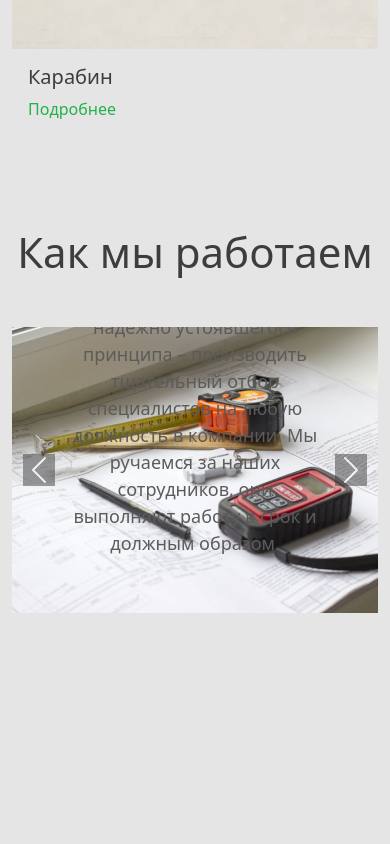
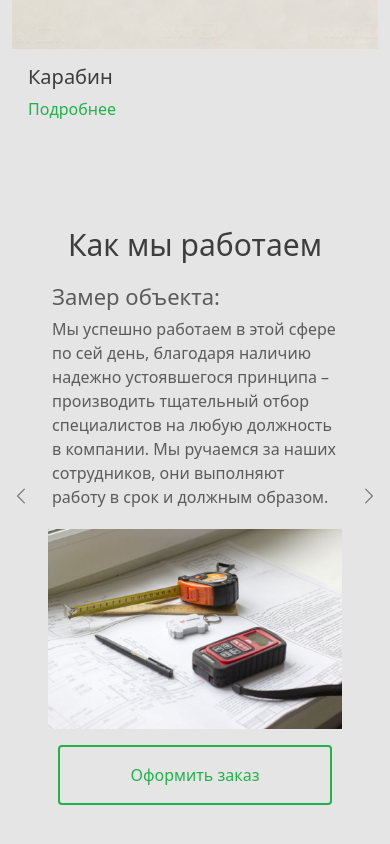
Before and after one commit to RafoBunyatyan/Soft-Windows__Figma, a React (Create React App) app: page / in a window 390 px wide. Shown: the part 8224-9068 px from the top of the page. Before the commit the page ends 8987 px from the top, so only its background shows below. Built offline with nearby package versions, Linux system fonts and the light colour scheme.

Commit message:
add responsive we_working

```diff
--- a/src/components/WeWorking/We_Working.css
+++ b/src/components/WeWorking/We_Working.css
@@ -1,21 +1,78 @@
+.carousel-indicators {
+  display: none !important;
+}
+.carousel-caption {
+  text-align: start !important;
+  position: static !important;
+}
+
+.carousel-control-next,
+.carousel-control-prev {
+  width: 5% !important;
+}
+
 .We_Working_button:focus {
   color: #fff !important;
   background-color: #21b24a !important;
 }
 
-.carousel-indicators {
-  display: none !important;
+@media (max-width: 1150px) {
+  .We_Working_Item {
+    margin: auto 40px !important;
+  }
+  .We_Working_Caption {
+    margin: 30px 15px !important;
+  }
 }
 
-.carousel-control-next-icon,
-.carousel-control-prev-icon {
-  background-color: #414141 !important;
+@media (max-width: 1000px) {
+  .We_Working_text {
+    font-size: 1rem !important;
+  }
+  .We_Working_setTitle {
+    font-size: 22px !important;
+  }
 }
 
-/* .Materials_title {
-  font-size: 34px !important;
+@media (max-width: 800px) {
+  .We_Working_title {
+    font-size: 34px !important;
+    margin-bottom: 0rem !important;
+  }
+  .We_Working_img {
+    max-width: 350px !important;
+  }
+  .We_Working_block_button {
+    margin-top: 1rem !important;
+  }
+  .We_Working_Caption {
+    margin: 1rem 1rem 1rem 0rem !important;
+  }
+  .We_Working_text {
+    margin: 0 !important;
+  }
 }
-.Materials_title {
-  font-size: 30px !important;
-  margin-bottom: 20px !important;
-} */
+
+@media (max-width: 700px) {
+  .We_Working_title {
+    font-size: 30px !important;
+  }
+  .We_Working_container {
+    margin: 0px auto 90px !important;
+  }
+  .We_Working_Item {
+    flex-direction: column-reverse !important;
+  }
+  .We_Working_button {
+    padding: 16px 70px !important;
+  }
+  .We_Working_Caption {
+    margin: 0rem !important;
+  }
+}
+
+@media (max-width: 450px) {
+  .We_Working_img {
+    max-height: 200px !important;
+  }
+}
--- a/src/components/WeWorking/We_Working.js
+++ b/src/components/WeWorking/We_Working.js
@@ -1,44 +1,54 @@
 import React from "react";
 import './We_Working.css';
-import { Col, Container, Row, Button, Carousel, Image } from "react-bootstrap";
+import { Col, Container, Row, Button, Carousel, Image, } from "react-bootstrap";
 import Unsplash from '../../assets/images/unsplash.png';
 
 function We_Working() {
 	return (
 		<>
 			<Container fluid className='We_Working_container' style={{ maxWidth: '1600px', margin: '0px auto 150px', }}>
-				<Row className='We_Working_about' style={{}}>
+				<Row>
 					<h2 className='We_Working_title' style={{ fontSize: '42px', textAlign: 'center', marginBottom: '50px', }}>Как мы работаем</h2>
 					<Col className='We_Working_block' style={{}}>
-						{/* <Col className='We_Working_block_' style={{}}>
-
-						</Col> fade */}
-						<Carousel style={{}}>
+						{/* <Col className='We_Working_block_' style={{}}></Col>  */}
+						<Carousel variant="dark">
 							<Carousel.Item>
-								<Image src={Unsplash} alt="Unsplash!" className="We_Working_img" style={{ maxWidth: '420px', }} />
-								<Carousel.Caption style={{ color: '#5B5B5B', maxWidth: '600px', }}>
-									<h3 className='We_Working_setTitle' style={{ fontSize: '24px', }}>Замер объекта:</h3>
-									<p className='We_Working_text' style={{ fontSize: '18px', maxwidth: '645px', }}>Мы успешно работаем в этой сфере по сей день, благодаря наличию надежно устоявшегося принципа – производить тщательный отбор специалистов на любую должность в компании. Мы ручаемся за наших сотрудников, они выполняют работу в срок и должным образом.</p>
-								</Carousel.Caption>
+								<Col className='We_Working_Item' style={{ display: 'flex', flexDirection: 'row-reverse', margin: 'auto 80px', alignItems: 'center', }}>
+									<Image src={Unsplash} alt="Unsplash!" className="We_Working_img" />
+									<Carousel.Caption style={{ color: '#5B5B5B', }}>
+										<Col className='We_Working_Caption ' style={{ margin: '65px 30px 60px 60px', }}>
+											<h3 className='We_Working_setTitle' style={{ fontSize: '24px', }}>Замер объекта:</h3>
+											<p className='We_Working_text' style={{ fontSize: '18px', }}>Мы успешно работаем в этой сфере по сей день, благодаря наличию надежно устоявшегося принципа – производить тщательный отбор специалистов на любую должность в компании. Мы ручаемся за наших сотрудников, они выполняют работу в срок и должным образом.</p>
+										</Col>
+									</Carousel.Caption>
+								</Col>
 							</Carousel.Item>
 							{/* <Carousel.Item>
-								<Image src={Unsplash} alt="Unsplash!" className="We_Working_img" style={{ maxWidth: '420px', }} />
-								<Carousel.Caption style={{ color: '#5B5B5B', }}>
-									<h3 className='We_Working_setTitle' style={{ fontSize: '24px', }}>Замер объекта:</h3>
-									<p className='We_Working_text' style={{ fontSize: '18px', maxwidth: '645px', }}>Мы успешно работаем в этой сфере по сей день, благодаря наличию надежно устоявшегося принципа – производить тщательный отбор специалистов на любую должность в компании. Мы ручаемся за наших сотрудников, они выполняют работу в срок и должным образом.</p>
+								<Col  className='We_Working_Item' style={{ display: 'flex', flexDirection: 'row-reverse', margin: 'auto 80px', alignItems: 'center', }}>
+									<Image src={Unsplash} alt="Unsplash!" className="We_Working_img" />
+								<Carousel.Caption style={{ color: '#5B5B5B', width: '50%', }}>
+									<Col className='We_Working_Caption' style={{  margin: '35px 0px 35px 60px', }}>
+										<h3 className='We_Working_setTitle' style={{ fontSize: '24px', }}>Замер объекта:</h3>
+										<p className='We_Working_text' style={{ fontSize: '18px', }}>Мы успешно работаем в этой сфере по сей день, благодаря наличию надежно устоявшегося принципа – производить тщательный отбор специалистов на любую должность в компании. Мы ручаемся за наших сотрудников, они выполняют работу в срок и должным образом.</p>
+									</Col>
 								</Carousel.Caption>
+									</Col>
 							</Carousel.Item>
 							<Carousel.Item>
-								<Image src={Unsplash} alt="Unsplash!" className="We_Working_img" style={{ maxWidth: '420px', }} />
-								<Carousel.Caption style={{ color: '#5B5B5B', }}>
-									<h3 className='We_Working_setTitle' style={{ fontSize: '24px', }}>Замер объекта:</h3>
-									<p className='We_Working_text' style={{ fontSize: '18px', maxwidth: '645px', }}>Мы успешно работаем в этой сфере по сей день, благодаря наличию надежно устоявшегося принципа – производить тщательный отбор специалистов на любую должность в компании. Мы ручаемся за наших сотрудников, они выполняют работу в срок и должным образом.</p>
+								<Col  className='We_Working_Item' style={{ display: 'flex', flexDirection: 'row-reverse', margin: 'auto 80px', alignItems: 'center', }}>
+									<Image src={Unsplash} alt="Unsplash!" className="We_Working_img" />
+								<Carousel.Caption style={{ color: '#5B5B5B',  width: '50%', }}>
+									<Col className='We_Working_Caption' style={{  margin: '35px  0px 35px 60px', }}>
+										<h3 className='We_Working_setTitle' style={{ fontSize: '24px', }}>Замер объекта:</h3>
+										<p className='We_Working_text' style={{ fontSize: '18px', }}>Мы успешно работаем в этой сфере по сей день, благодаря наличию надежно устоявшегося принципа – производить тщательный отбор специалистов на любую должность в компании. Мы ручаемся за наших сотрудников, они выполняют работу в срок и должным образом.</p>
+									</Col>
 								</Carousel.Caption>
+									</Col>
 							</Carousel.Item> */}
 						</Carousel>
-						{/* <Col className='We_Working_block_button' style={{ textAlign: 'center', }}>
-							<Button className='We_Working_button' style={{ textAlign: 'center', color: '#21B24A', border: "2px solid #21B24A", padding: '21px 53px', backgroundColor: '#e5e5e5', }}>Оформить заказ</Button>
-						</Col> */}
+						<Col className='We_Working_block_button' style={{ textAlign: 'center', marginTop: '50px', }}>
+							<Button className='We_Working_button' style={{ color: '#21B24A', border: "2px solid #21B24A", padding: '21px 53px', backgroundColor: '#e5e5e5', }}>Оформить заказ</Button>
+						</Col>
 					</Col>
 				</Row>
 			</Container>
```
